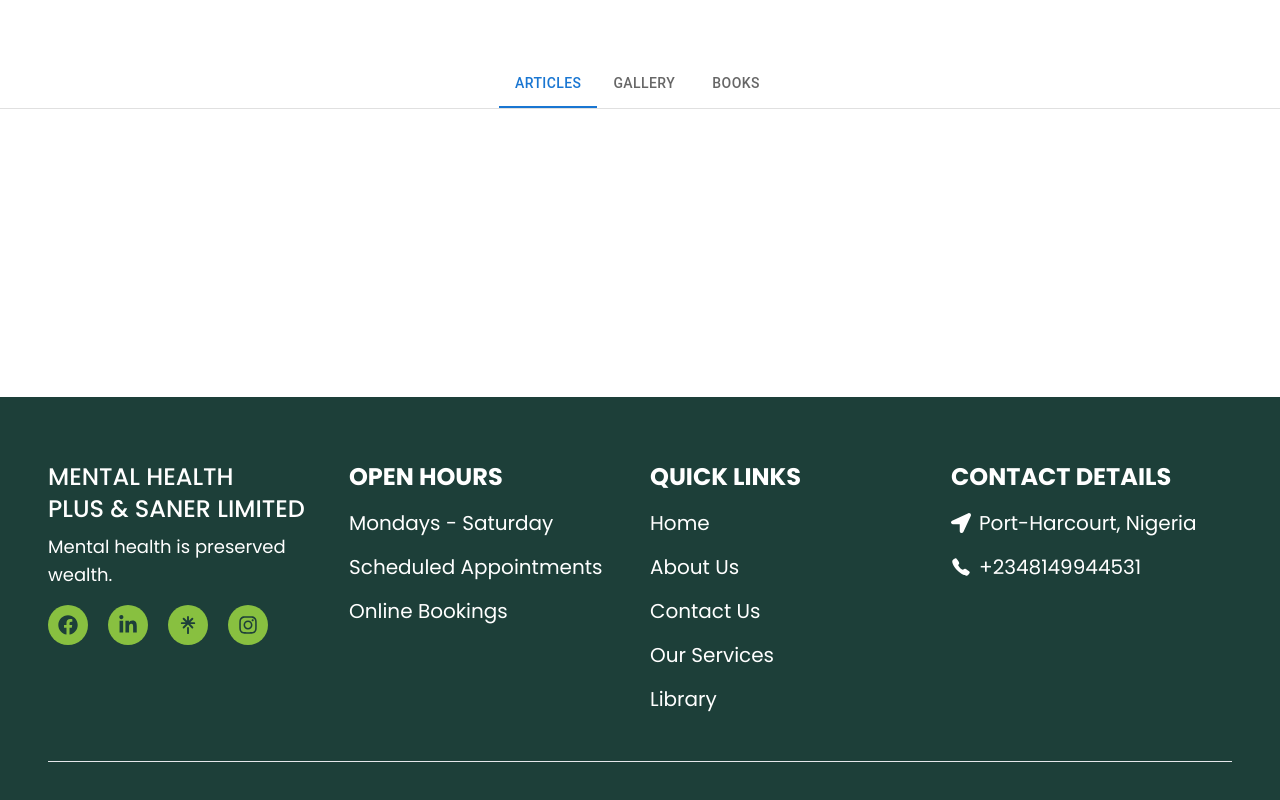
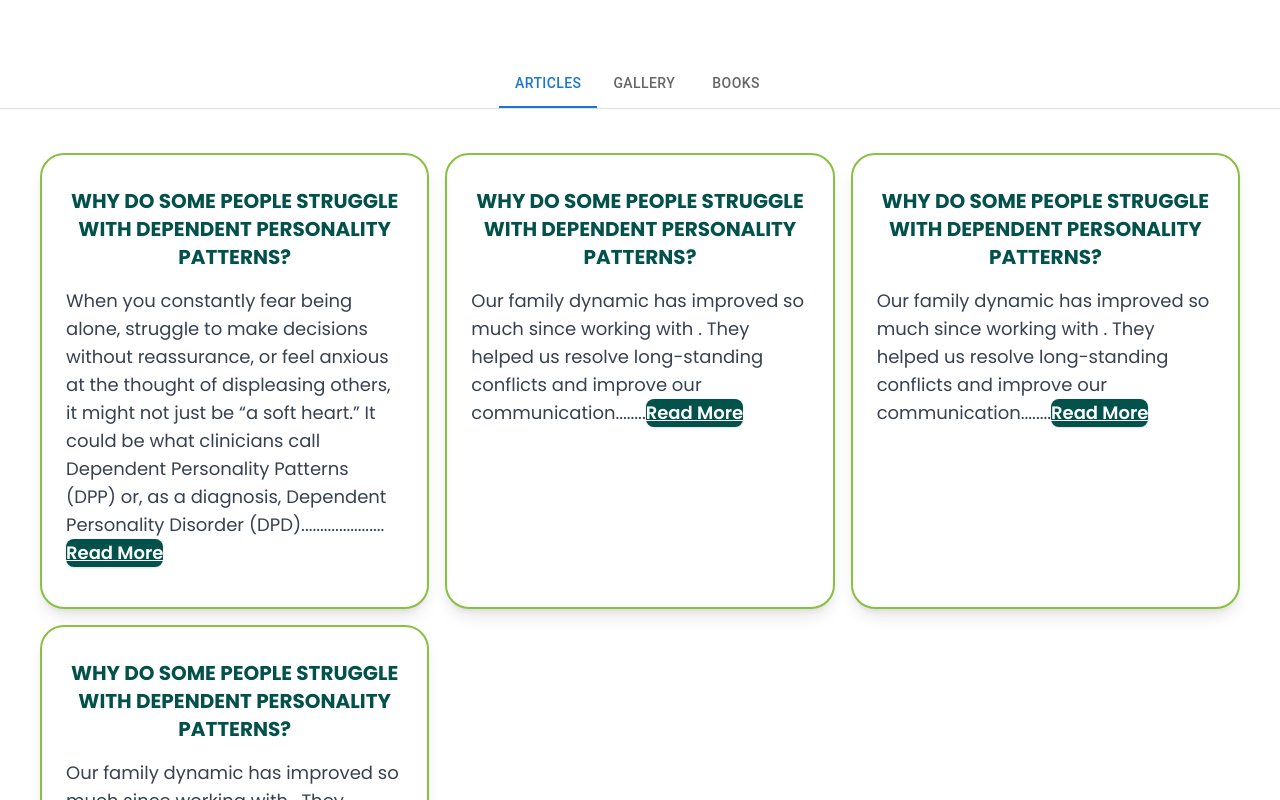
Before and after one commit to AllSparkTech100/MHS_V3, a React (Vite) app: page /library in a window 1280 px wide. Shown: the part 660-1460 px from the top of the page. Built offline with nearby package versions, Linux system fonts and the light colour scheme; a web font is replaced by a local one.

Commit message:
updated library

```diff
--- a/src/Components/Gallery.jsx
+++ /dev/null
@@ -1,17 +0,0 @@
-import Abuja from "./Sliding Imgs/Abuja";
-import PHC from "./Sliding Imgs/PHC";
-import Akwa from "./Sliding Imgs/Akwa";
-
-
-function Gallery() {
-
-  return (
-    <div className="container mx-auto">
-      <Abuja />
-      <PHC />
-      <Akwa />
-    </div>
-  )
-}
-
-export default Gallery
--- a/src/Components/Header.jsx
+++ b/src/Components/Header.jsx
@@ -98,9 +98,8 @@ function Header() {
                       <li className="md:mt-7"><a href="/services">Our Services</a></li>
                       <li className="md:mt-7"> <a href="/library"> Library</a></li>
                     </ul>
-                    <button className="mt-3 md:mt-12 text-center text-white bbg-[#02514b] rounded-lg w-full p-3 place-items-center">
+                    <button className="mt-3 md:mt-12 text-center text-white bg-[#02514b] rounded-lg w-full p-3 place-items-center">
                       <a href="mailto:mentalhealthplus24@gmail.com">Book a Session</a>
-
                     </button>
                   </nav>
                 </div>
--- a/src/Components/Organization/Articles.jsx
+++ b/src/Components/Organization/Articles.jsx
@@ -1,9 +1,54 @@
 
 function Articles() {
-  return (
-    <div>
-    </div>
-  )
+    const Posts = [
+        {
+            title: "WHY DO SOME PEOPLE STRUGGLE WITH DEPENDENT PERSONALITY PATTERNS?",
+            text: "When you constantly fear being alone, struggle to make decisions without reassurance, or feel anxious at the thought of displeasing others, it might not just be “a soft heart.” It could be what clinicians call Dependent Personality Patterns (DPP) or, as a diagnosis, Dependent Personality Disorder (DPD)...............",
+            link: "https://medium.com/@mentalhealthispreservedwealth/why-do-some-people-struggle-with-dependent-personality-patterns-6f5b94da01f5"
+        },
+        {
+            title: "WHY DO SOME PEOPLE STRUGGLE WITH DEPENDENT PERSONALITY PATTERNS?",
+            text: "Our family dynamic has improved so much since working with . They helped us resolve long-standing conflicts and improve our communication.",
+            link: "https://medium.com/@mentalhealthispreservedwealth/why-do-some-people-struggle-with-dependent-personality-patterns-6f5b94da01f5"
+        },
+        {
+            title: "WHY DO SOME PEOPLE STRUGGLE WITH DEPENDENT PERSONALITY PATTERNS?",
+            text: "Our family dynamic has improved so much since working with . They helped us resolve long-standing conflicts and improve our communication.",
+            link: "https://medium.com/@mentalhealthispreservedwealth/why-do-some-people-struggle-with-dependent-personality-patterns-6f5b94da01f5"
+        },
+        {
+            title: "WHY DO SOME PEOPLE STRUGGLE WITH DEPENDENT PERSONALITY PATTERNS?",
+            text: "Our family dynamic has improved so much since working with . They helped us resolve long-standing conflicts and improve our communication.",
+            link: "https://medium.com/@mentalhealthispreservedwealth/why-do-some-people-struggle-with-dependent-personality-patterns-6f5b94da01f5"
+        },
+    ];
+    return (
+        <div className="container mx-auto h-full px-4 py-5">
+            <div className="grid grid-cols-1 lg:grid-cols-3 md:grid-cols-3 gap-4">
+                {Posts.map((items, index) => {
+                    return (
+                        <div
+                            key={index}
+                            className="lg:w-90 w-full max-w-full min-h-[320px] h-auto bg-white rounded-3xl flex flex-col items-center overflow-hidden justify-between border-2 border-[#88c040] shadow-lg transition-all duration-500 p-4"
+                        >
+
+                            <div className="w-full flex-1 flex flex-col">
+                                <h4 className="text-xl md:text-2xl lg:text-xl text-center font-bold text-[#02514b] py-4 px-2 capitalize">
+                                    {items.title}
+                                </h4>
+                                <p className="text-base md:text-lg px-2 pb-4 text-left text-gray-700 flex-1">
+                                    {items.text}.......<a href={items.link} className="inline-flex items-center gap-3 mb-2  text-white rounded-lg font-semibold shadow bg-[#02514b] transition-colors duration-200 underline"
+                                        target="_blank">Read More</a>
+                                </p>
+                        {/* px-6 py-2 */}
+                            </div>
+                        </div>
+                    )
+                })}
+            </div>
+
+        </div>
+    )
 }
 
 export default Articles
--- /dev/null
+++ b/src/Components/Organization/Gallery.jsx
@@ -0,0 +1,17 @@
+import Abuja from "../Sliding Imgs/Abuja";
+import PHC from "../Sliding Imgs/PHC";
+import Akwa from "../Sliding Imgs/Akwa";
+
+
+function Gallery() {
+
+  return (
+    <div className="container mx-auto">
+      <Abuja />
+      <PHC />
+      <Akwa />
+    </div>
+  )
+}
+
+export default Gallery
--- a/src/Components/Organization/Resources.jsx
+++ b/src/Components/Organization/Resources.jsx
@@ -1,11 +1,11 @@
 import * as React from 'react';
-import Gallery from '../Gallery';
-// import Videos from './Videos';
+import Gallery from './Gallery';
 import PropTypes from 'prop-types';
 import SelarBooks from "./SelarBooks";
 import Tabs from '@mui/material/Tabs';
 import Tab from '@mui/material/Tab';
 import Box from '@mui/material/Box';
+import Articles from './Articles';
 
 function Resources(props) {
   const { children, value, index, ...other } = props;
@@ -47,15 +47,14 @@ export default function BasicTabs() {
     <Box sx={{ width: '100%' }}>
       <Box sx={{ borderBottom: 1, borderColor: 'divider' }}>
         <Tabs value={value} onChange={handleChange} aria-label="basic tabs example" centered>
-          {/* <Tab label="Books" {...a11yProps(0)} /> */}
-          <Tab label="Articles" {...a11yProps(0)} />
+                    <Tab label="Articles" {...a11yProps(0)} />
           <Tab label="Gallery" {...a11yProps(1)} />
           <Tab label="Books" {...a11yProps(2)} />
         </Tabs>
       </Box>
 
       <Resources value={value} index={0}>
-        {/* <Videos /> */}
+        <Articles />
       </Resources>
       <Resources value={value} index={1}>
         <Gallery />
```
